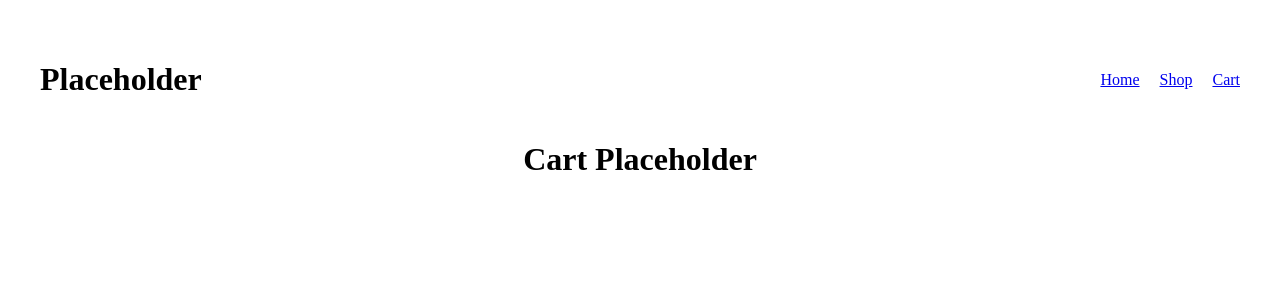
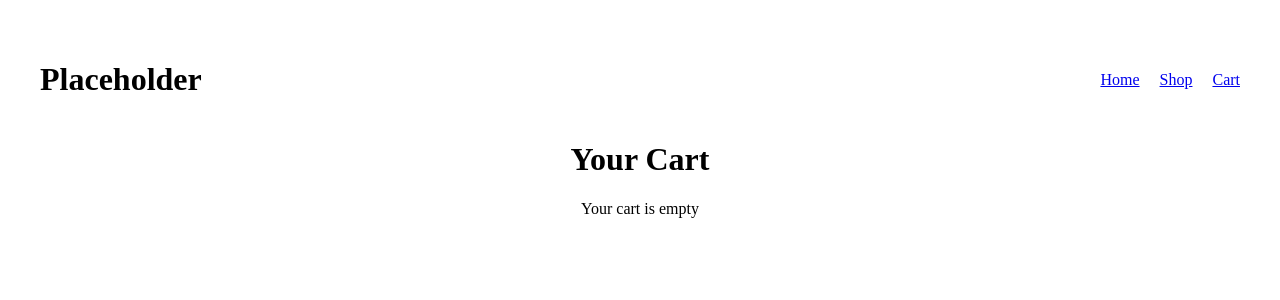
Before and after one commit to IvanLowLLH/odin-shopping-cart, a React (Vite) app: page /cart in a window 1280 px wide. Shown: the top 300 px of the page. Built offline with nearby package versions, Linux system fonts and the light colour scheme.

Commit message:
Add basic display of cart items in Cart page

```diff
--- a/src/components/Cart.jsx
+++ b/src/components/Cart.jsx
@@ -1,7 +1,22 @@
+import { useOutletContext } from "react-router";
+
 export default function Cart() {
+  const { cart } = useOutletContext();
   return (
     <div className="cart-page">
-      <h1>Cart Placeholder</h1>
+      <h1>Your Cart</h1>
+      {cart.length == 0 ? (
+        <p>Your cart is empty</p>
+      ) : (
+        <div className="cart-list">
+          {cart.map((item) => (
+            <div className="cart-item">
+              <p>{item.title}</p>
+              <p>{item.qty}</p>
+            </div>
+          ))}
+        </div>
+      )}
     </div>
   );
 }
```
